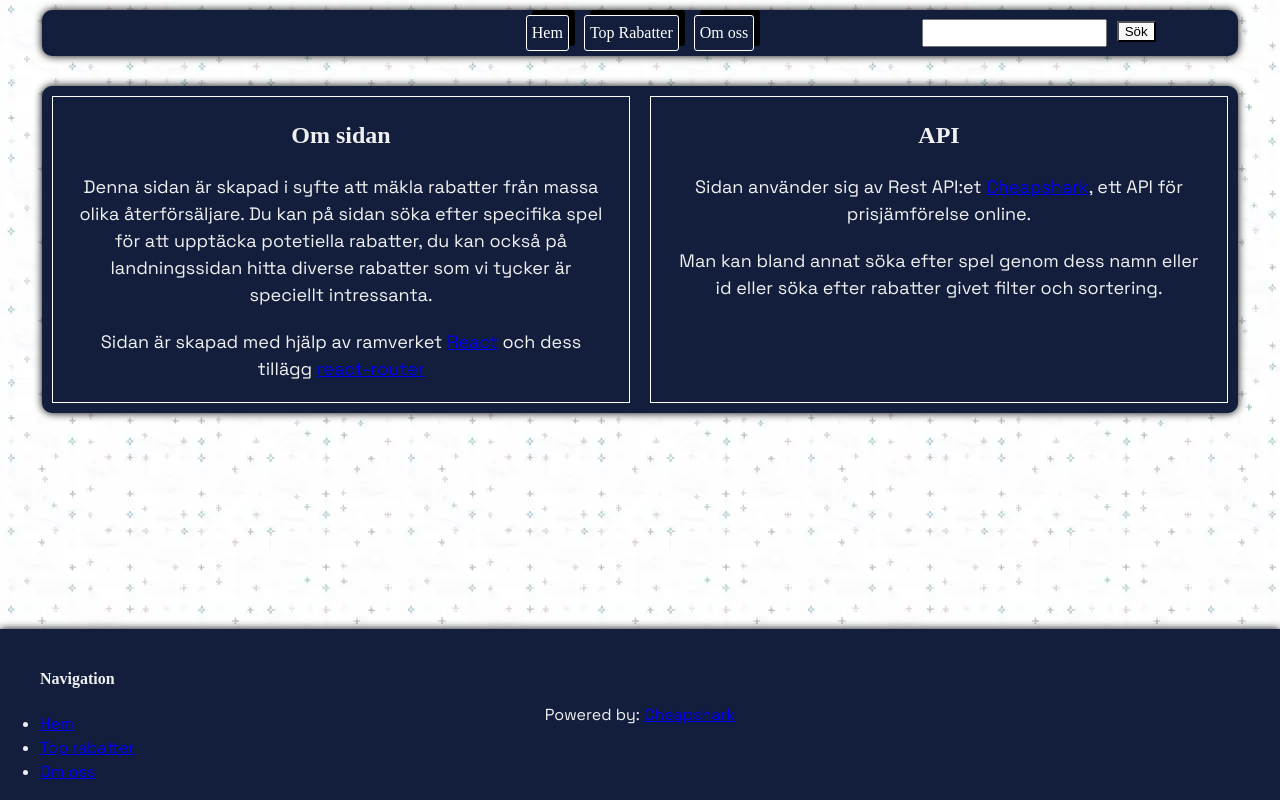
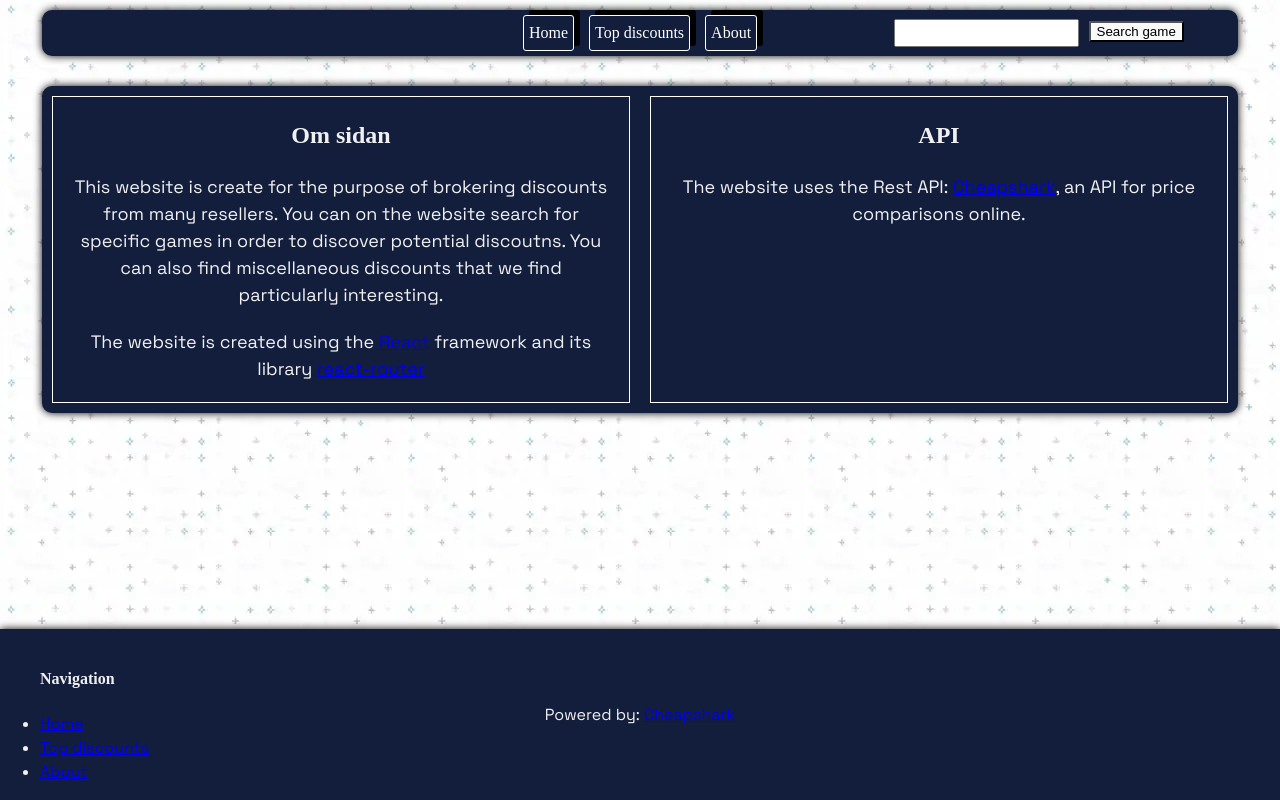
Before and after one commit to Carlbern/Game-discounts, a React (Vite) app: page /omoss in a window 1280 px wide. Built offline with nearby package versions, Linux system fonts and the light colour scheme; a web font is replaced by a local one.

Commit message:
Translated to english for accessability reasons

```diff
--- a/src/components/Footer.tsx
+++ b/src/components/Footer.tsx
@@ -8,13 +8,13 @@ function Footer() {
       <ul className={`${style.footerUl}`}>
         <h4>Navigation</h4>
         <li>
-          <Link to="/">Hem</Link>
+          <Link to="/">Home</Link>
         </li>
         <li>
-          <Link to="/search">Top rabatter</Link>
+          <Link to="/search">Top discounts</Link>
         </li>
         <li>
-          <Link to="Omoss">Om oss</Link>
+          <Link to="Omoss">About</Link>
         </li>
       </ul>
       {/*Powered by message */}
--- a/src/components/FreeDeal.tsx
+++ b/src/components/FreeDeal.tsx
@@ -29,24 +29,24 @@ function FreeDeal() {
       )}
       {game.map((game: any) => (
         <div className={style.main}>
-          {/*Bannern, vanligtvis på vänster sida */}
+          {/*Banner, usually on the left side */}
           <div
             className={style.banner}
             style={{ backgroundImage: `url(${game.thumb})` }}
           >
-            {/*Ligger "över" bannern för att mörk bakgrund*/}
+            {/*Is in front of banner to create dark filter*/}
             <div className="gameText"></div>
             <div className={style.headers}>
-              <h2>Gratis deal</h2>
-              <p>Just nu</p>
+              <h2>Free deal</h2>
+              <p>Right now!</p>
             </div>
             <h3 className={style.title}>{game.title}</h3>
           </div>
-          {/*Text med priser, vanligtvis på höger sida*/}
+          {/*Text with prices, usually on right side*/}
           <div className={style.prices}>
             <div className="orgPrices">
-              <p className="orgPrice">Orginal pris: ${game.normalPrice}</p>
-              <p className="saving">Rabatt: {Math.round(game.savings)}%</p>
+              <p className="orgPrice">Original price: ${game.normalPrice}</p>
+              <p className="saving">Discount: {Math.round(game.savings)}%</p>
             </div>
             <div className={style.priceButton}>
               <a
--- a/src/components/Header.tsx
+++ b/src/components/Header.tsx
@@ -19,22 +19,22 @@ function Header(props: any) {
   };
   return (
     <div className="main">
-      {/*Visar sidrubrik */}
-      {props.main && <h1>Spelrabatter.se</h1>}
+      {/*Page header */}
+      {props.main && <h1>Game Discounts</h1>}
       <section className={style.section}>
         <div className="EMPTY-FILLER"></div>
         <nav className={style.nav}>
           <Link className={style.link} to="/">
-            Hem
+            Home
           </Link>
           <Link className={style.link} to="/search">
-            Top Rabatter
+            Top discounts
           </Link>
           <Link className={style.link} to="/omoss">
-            Om oss
+            About
           </Link>
         </nav>
-        {/*Sök input och knapp*/}
+        {/*Search input and button*/}
         <div className={style.search}>
           <input
             onKeyDown={(e) => registerKeyDown(e, { search })}
@@ -44,7 +44,7 @@ function Header(props: any) {
           />
 
           <Link to={`/search/${search}`}>
-            <button>Sök</button>
+            <button>Search game</button>
           </Link>
         </div>
       </section>
--- a/src/components/ListSimple.tsx
+++ b/src/components/ListSimple.tsx
@@ -47,9 +47,9 @@ function ListSimple(props: any) {
 
   return (
     <>
-      {props.recent && <h3>Senaste rabatterna</h3>}
-      {props.reviews && <h3>Bästa recensionner</h3>}
-      {props.top && <h3>Bästa rabatterna</h3>}
+      {props.recent && <h3>Latest discounts</h3>}
+      {props.reviews && <h3>Best reviews</h3>}
+      {props.top && <h3>Best discounts</h3>}
       {/*Overarching div*/}
       <div className={style.ListSimple}>
         {/*Loading indicator*/}
--- a/src/components/TripleA.tsx
+++ b/src/components/TripleA.tsx
@@ -31,8 +31,8 @@ function TripleA() {
   return (
     <div className="main">
       <div className={style.headers}>
-        <h2 className={style.h2}>AAA-Spel</h2>
-        <p>På rabatt just nu</p>
+        <h2 className={style.h2}>AAA-Games</h2>
+        <p>On discounts right now</p>
       </div>
       {/*Overarching div*/}
       <div className={style.tripleA}>
@@ -57,10 +57,10 @@ function TripleA() {
               <h4>{game.title}</h4>
               <div className={style.prices}>
                 <p className={style.orgPrice}>
-                  Original pris: ${game.normalPrice}
+                  Original price: ${game.normalPrice}
                 </p>
-                Pris:
-                {/*Om spel är gratis*/}
+                Price:
+                {/*If game is free*/}
                 {Math.round(game.salePrice) == 0 && (
                   <a
                     href={`https://www.cheapshark.com/redirect?dealID=${game.dealID}`}
@@ -68,7 +68,7 @@ function TripleA() {
                     <button className={style.priceBtn}> Free</button>
                   </a>
                 )}
-                {/*Om spel INTE är gratis*/}
+                {/*if game is NOT free*/}
                 {Math.round(game.salePrice) > 0 && (
                   <a
                     href={`https://www.cheapshark.com/redirect?dealID=${game.dealID}`}
@@ -81,7 +81,7 @@ function TripleA() {
                 )}
               </div>
               <p className={style.saving}>
-                Rabatt: {Math.round(game.savings)}%
+                Savings: {Math.round(game.savings)}%
               </p>
             </div>
           </div>
--- a/src/main.tsx
+++ b/src/main.tsx
@@ -7,8 +7,7 @@ import Search from "./pages/Search.tsx";
 import Omoss from "./pages/Omoss.tsx";
 
 createRoot(document.getElementById("root")!).render(
-  <BrowserRouter
-  //basename="/game-discounts"
+  <BrowserRouter //basename="/game-discounts"
   >
     <Routes>
       <Route path="/" element={<Home />} />
--- a/src/pages/Game.tsx
+++ b/src/pages/Game.tsx
@@ -56,11 +56,11 @@ function Game() {
             <div className={style.titleimage}>
               <h3>{game.info.title}</h3>
               <img src={game.info.thumb} alt="" />
-              {/*Info om spel (bara dess betyg för tillfället) */}
+              {/*Info about game (only its reviews for now) */}
             </div>
 
             <div className={style.info}>
-              <h4>Betyg:</h4>
+              <h4>Reviews:</h4>
               {game.deals[0] && (
                 <div className={style.info}>
                   {/*Steam*/}
@@ -92,9 +92,9 @@ function Game() {
                 </div>
               )}
             </div>
-            {/*Spelets bästa rabatt*/}
+            {/*Games best discount*/}
             <div className={style.bestDeal}>
-              <h4>Bästa deal</h4>
+              <h4>Best deal</h4>
               <GameDeal
                 className="bestDealImage"
                 type="bestdeal"
@@ -110,7 +110,7 @@ function Game() {
               </a>
             </div>
           </div>
-          {/*Alla spelets rabatter i lista*/}
+          {/*All of games discoutns in a list*/}
           {isLoadingStores ? (
             <div className={`main ${style.gameDeals}`}>
               <OrbitProgress
@@ -124,8 +124,8 @@ function Game() {
             <div className={`main ${style.gameDeals}`}>
               {game.deals && (
                 <div className={style.deals}>
-                  <h2>Spelets rabatter</h2>
-                  {/*Enskild rabatt*/}
+                  <h2>Games discounts</h2>
+                  {/*Individual discount*/}
                   {game.deals.map((deal: any) => (
                     <div className={style.deal}>
                       {stores[0] && (
@@ -139,14 +139,14 @@ function Game() {
                           />
                         </div>
                       )}
-                      {/*Knapp*/}
+                      {/*Button*/}
                       <a
                         href={`https://www.cheapshark.com/redirect?dealID=${deal.dealID}`}
                       >
                         <button
                           className={`${style.listBtn} ${style.priceBtn}`}
                         >
-                          {deal.price}
+                          ${deal.price}
                         </button>
                       </a>
                     </div>
--- a/src/pages/Omoss.tsx
+++ b/src/pages/Omoss.tsx
@@ -10,27 +10,23 @@ function Omoss() {
         <div className={style.siteDesc}>
           <h2>Om sidan</h2>
           <p className={style.p}>
-            Denna sidan är skapad i syfte att mäkla rabatter från massa olika
-            återförsäljare. Du kan på sidan söka efter specifika spel för att
-            upptäcka potetiella rabatter, du kan också på landningssidan hitta
-            diverse rabatter som vi tycker är speciellt intressanta.
+            This website is create for the purpose of brokering discounts from
+            many resellers. You can on the website search for specific games in
+            order to discover potential discoutns. You can also find
+            miscellaneous discounts that we find particularly interesting.
           </p>
           <p className={style.p}>
-            Sidan är skapad med hjälp av ramverket{" "}
-            <a href="https://react.dev/">React</a> och dess tillägg{" "}
+            The website is created using the{" "}
+            <a href="https://react.dev/">React</a> framework and its library{" "}
             <a href="https://reactrouter.com/">react-router</a>
           </p>
         </div>
         <div className={style.apiInfo}>
           <h2>API</h2>
           <p className={style.p}>
-            Sidan använder sig av Rest API:et{" "}
-            <a href="https://reactrouter.com/">Cheapshark</a>, ett API för
-            prisjämförelse online.
-          </p>
-          <p className={style.p}>
-            Man kan bland annat söka efter spel genom dess namn eller id eller
-            söka efter rabatter givet filter och sortering.
+            The website uses the Rest API:{" "}
+            <a href="https://reactrouter.com/">Cheapshark</a>, an API for price
+            comparisons online.
           </p>
         </div>
       </div>
--- a/src/pages/Search.tsx
+++ b/src/pages/Search.tsx
@@ -31,7 +31,7 @@ function Search() {
       <div className="main">
         {title ? (
           <div className={style.searchMain}>
-            <h2 className={style.h2}>Sökresultat</h2>
+            <h2 className={style.h2}>Search results</h2>
             {isLoading && (
               <OrbitProgress
                 color="rgb(168, 248, 232)"
@@ -42,20 +42,20 @@ function Search() {
             )}
             {games.length > 0 && isLoading === false ? (
               <div>
-                {/*Enskilt spel */}
+                {/*Individal game */}
                 {games.map((game: any, index: any) => (
                   <div key={index} className={style.gameSearch}>
                     <h3 className={style.h3}>{game.external}</h3>
                     <div className={style.searchImage}>
                       <img className={style.img} src={game.thumb} alt="" />
                     </div>
-                    {/*Knapp*/}
+                    {/*Button*/}
                     <Link
                       className={style.searchBtn}
                       to={`/game/${game.gameID}`}
                     >
                       <button className={`${style.priceBtn} ${style.listBtn}`}>
-                        Gå till spel
+                        Go to game
                       </button>
                     </Link>
                   </div>
```
Also changed, not shown: src/components/GameDeal.tsx (+4 -4 lines).
